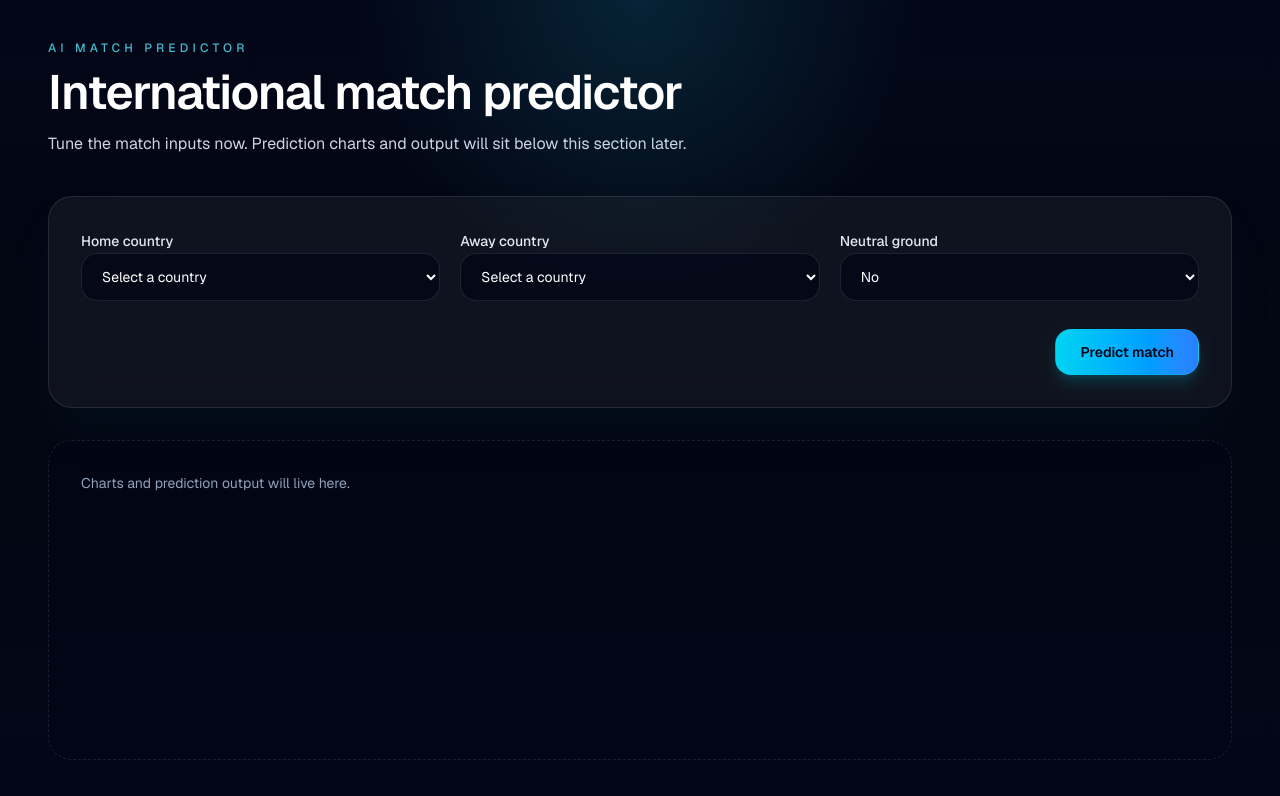
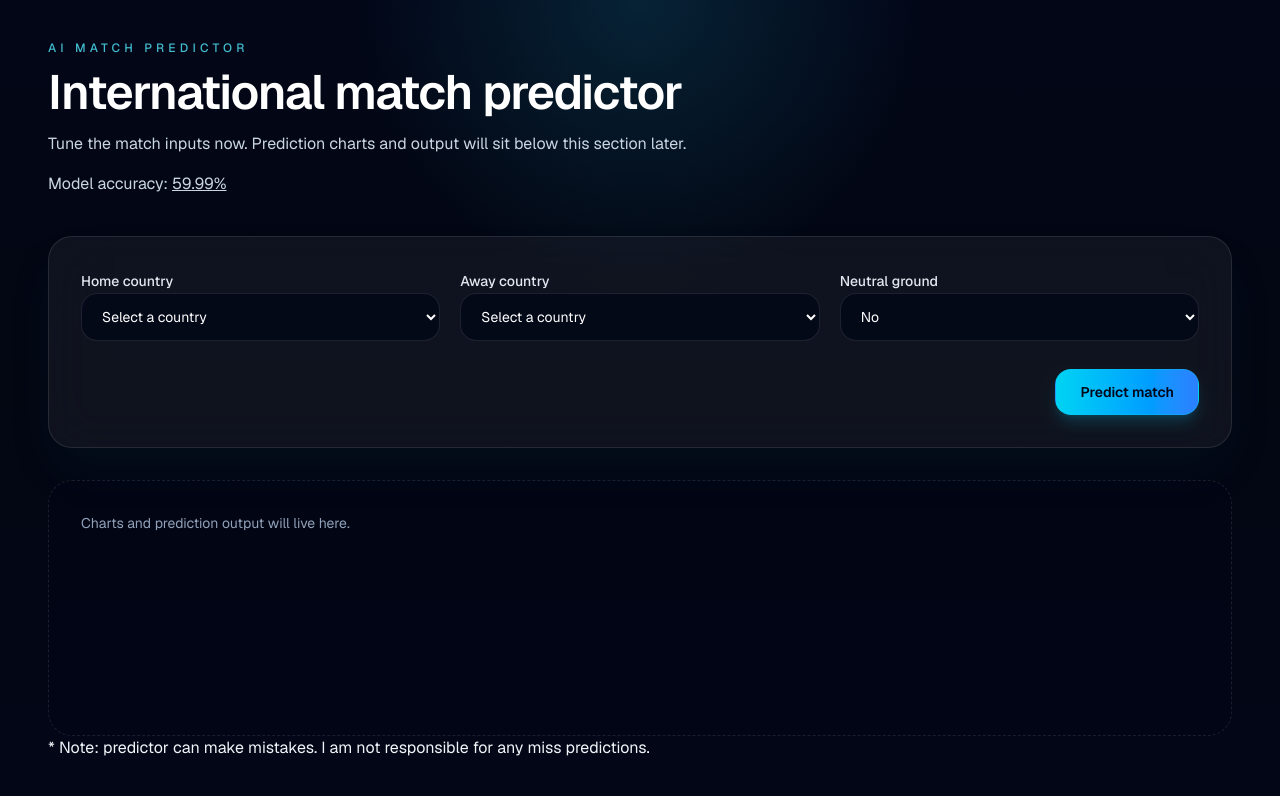
Before and after one commit to strnadaljaz/world_cup_match_predictor, a Next.js app in the folder web-interface/: page / in a window 1280 px wide. Shown: the top 796 px of the page. Built offline with nearby package versions, Linux system fonts and the light colour scheme.

Commit message:
added some text to frontend

```diff
--- a/web-interface/app/page.tsx
+++ b/web-interface/app/page.tsx
@@ -46,6 +46,9 @@ export default function Home() {
                     <p className="mt-4 max-w-2xl text-sm leading-6 text-slate-300 sm:text-base">
                         Tune the match inputs now. Prediction charts and output
                         will sit below this section later.
+                    </p>
+                    <p className="mt-4 max-w-2xl text-sm leading-6 text-slate-300 sm:text-base">
+                        Model accuracy: <u>59.99%</u>
                     </p>
                 </div>
 
@@ -131,9 +134,9 @@ export default function Home() {
                         <div className="md:col-span-3 flex justify-end pt-2">
                             <button
                                 onClick={SubmitForm}
-                                className="group inline-flex items-center justify-center rounded-2xl border border-cyan-400/30 bg-gradient-to-r from-cyan-400 to-blue-500 px-6 py-3 text-sm font-semibold text-slate-950 shadow-lg shadow-cyan-500/20 transition duration-200 hover:-translate-y-0.5 hover:shadow-cyan-500/30 focus:outline-none focus:ring-2 focus:ring-cyan-300/60 cursor-pointer"
+                                className="group inline-flex items-center justify-center rounded-2xl border border-cyan-400/30 bg-gradient-to-r from-cyan-400 to-blue-500 px-6 py-3 text-sm font-semibold text-slate-950 shadow-lg shadow-cyan-500/20 transition duration-400 hover:-translate-y-1 hover:shadow-cyan-500/30 focus:outline-none focus:ring-2 focus:ring-cyan-300/60 cursor-pointer"
                             >
-                                <span className="transition group-hover:tracking-wide">
+                                <span className="">
                                     Predict match
                                 </span>
                             </button>
@@ -144,6 +147,9 @@ export default function Home() {
                 <section className="mt-8 flex-1 rounded-3xl border border-dashed border-white/10 bg-slate-950/30 p-6 text-sm text-slate-400 sm:p-8">
                     Charts and prediction output will live here.
                 </section>
+                <section>
+                    <p>* Note: predictor can make mistakes. I am not responsible for any miss predictions.</p>
+                </section>
             </div>
         </main>
     );
```
